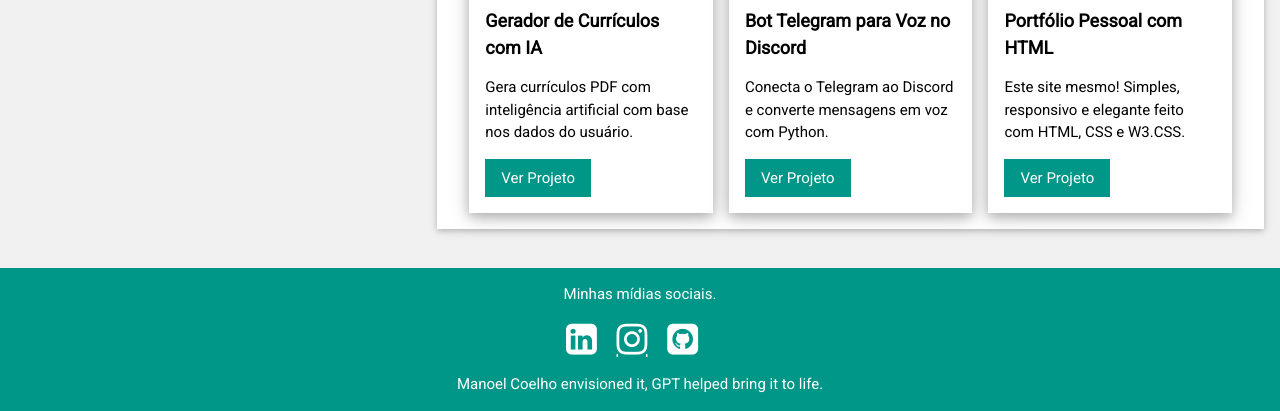
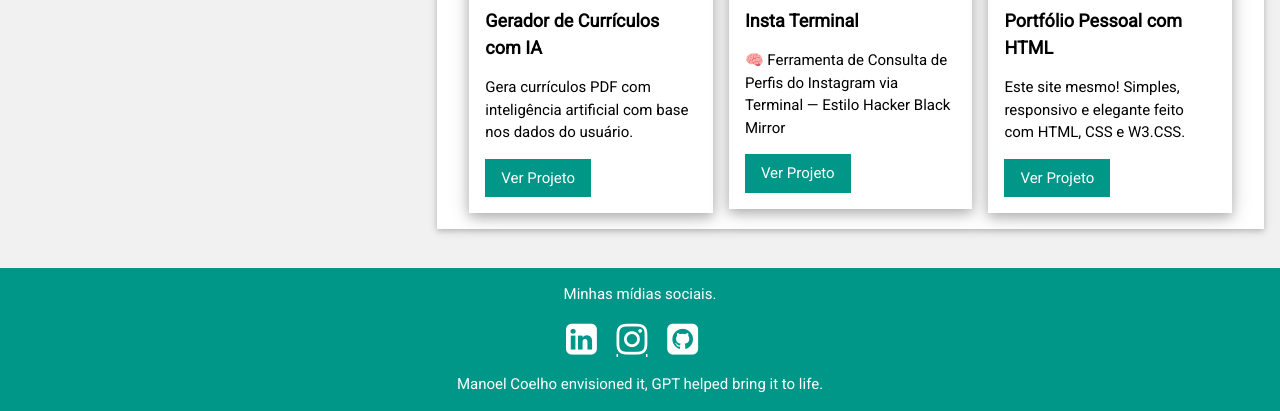
Before and after one commit to eusoumanoelnetto/resume, a plain HTML site: page index.html in a window 1280 px wide. Shown: the part 2233-2644 px from the top of the page. Drawn offline with nearby package versions, Linux system fonts and the light colour scheme.

Commit message:
atualizando projeto

```diff
--- a/index.html
+++ b/index.html
@@ -291,9 +291,9 @@
       <div class="w3-card-4">
         <img src="https://raw.githubusercontent.com/eusoumanoelnetto/telegram-discord-voicebot/main/preview.jpg" style="width:100%" alt="Bot Telegram Discord">
         <div class="w3-container">
-          <h5><b>Bot Telegram para Voz no Discord</b></h5>
-          <p>Conecta o Telegram ao Discord e converte mensagens em voz com Python.</p>
-          <a href="https://github.com/eusoumanoelnetto/telegram-discord-voicebot" target="_blank" class="w3-button w3-teal w3-margin-bottom">Ver Projeto</a>
+          <h5><b>Insta Terminal</b></h5>
+          <p>🧠 Ferramenta de Consulta de Perfis do Instagram via Terminal — Estilo Hacker Black Mirror</p>
+          <a href="https://github.com/eusoumanoelnetto/insta_terminal" target="_blank" class="w3-button w3-teal w3-margin-bottom">Ver Projeto</a>
         </div>
       </div>
     </div>
```
